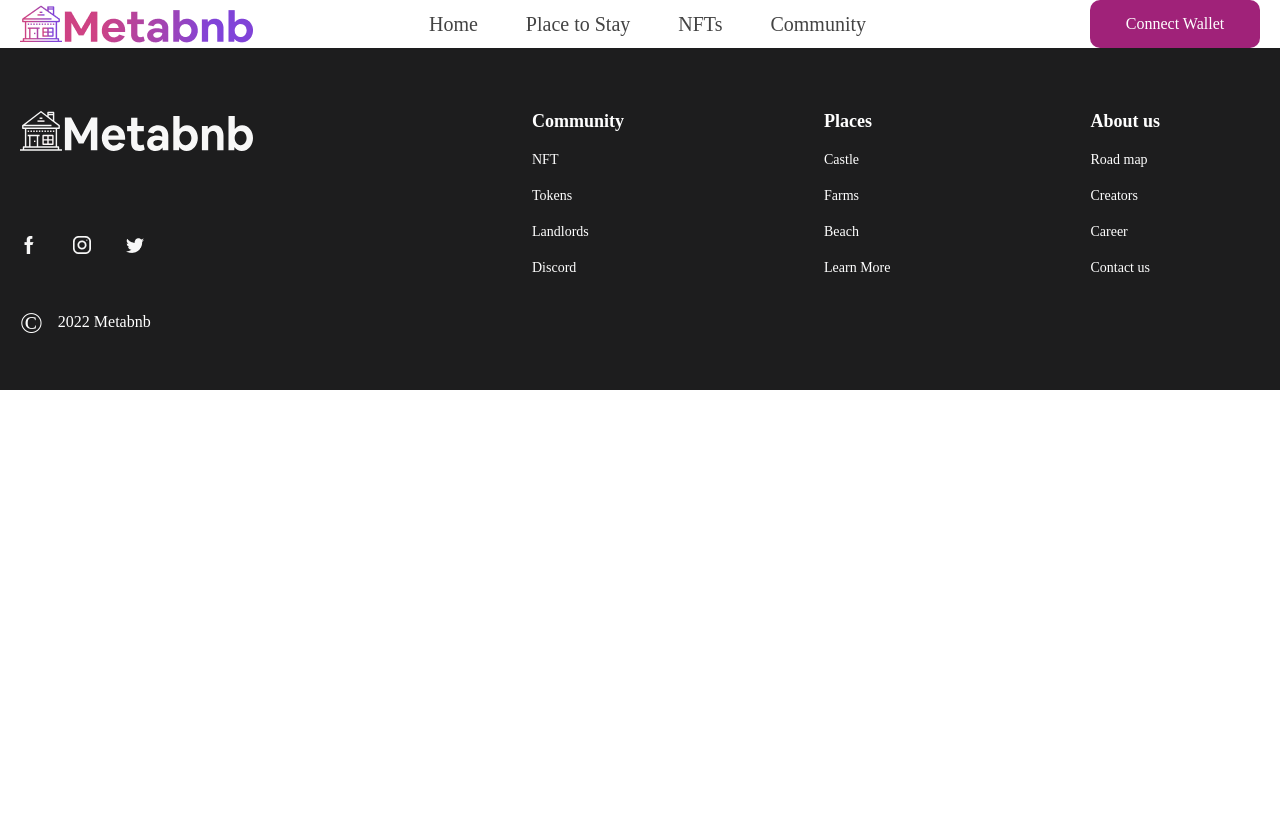
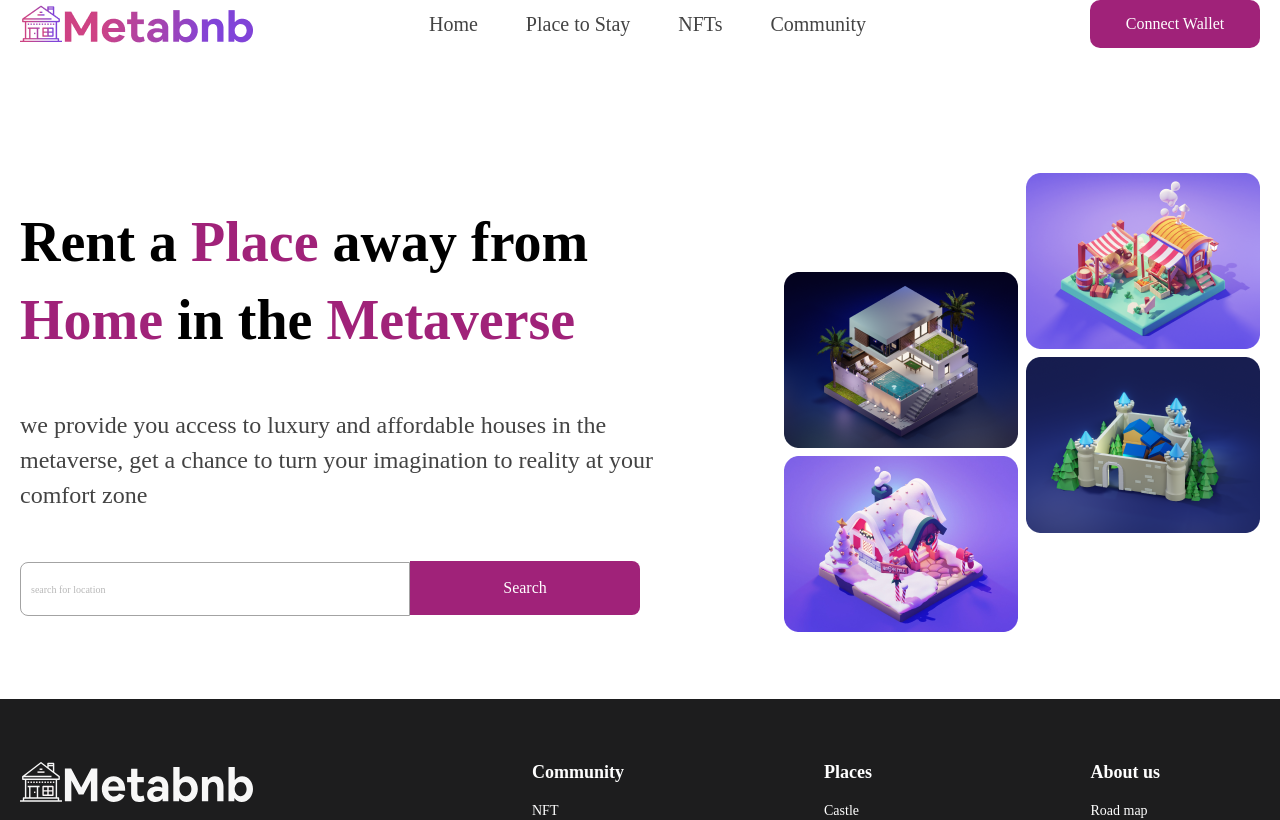
Before and after one commit to damolabolaji/meta-bnb, a React (Create React App) app: page / in a window 1280 px wide. Shown: the top 820 px of the page. Built offline with nearby package versions, Linux system fonts and the light colour scheme; a web font is replaced by a local one.

Commit message:
style: added styling to hero section of Home.js

```diff
--- a/package.json
+++ b/package.json
@@ -8,6 +8,7 @@
     "@testing-library/user-event": "^13.5.0",
     "react": "^18.2.0",
     "react-dom": "^18.2.0",
+    "react-router-dom": "^6.4.3",
     "react-scripts": "5.0.1",
     "web-vitals": "^2.1.4"
   },
--- a/src/App.js
+++ b/src/App.js
@@ -2,6 +2,9 @@ import logo from './logo.svg';
 
 import NavBar from './components/Navbar'
 import Footer from './components/Footer';
+import Home from './Home';
+
+import { Route, Routes } from 'react-router-dom'
 
 
 
@@ -11,6 +14,11 @@ function App() {
 
      <NavBar />
 
+     <Routes>
+            <Route path='/' element= {<Home/>} />
+
+        </Routes>
+
      <Footer />
 
     </div>
--- a/src/Home.js
+++ b/src/Home.js
@@ -1,7 +1,21 @@
+
+import Heroimage from './images/hero-image.png'
+
+
 const Home = () => {
     return (
-        <section>
+        <section className="hero-section">
+            <div className="intro">
+                <h1>Rent a <span>Place</span>  away from <span>Home</span> in the <span>Metaverse</span></h1>
+                <p>we provide you access to luxury and affordable houses in the metaverse, get a chance to turn your imagination to reality at your comfort zone</p>
 
+                <div className="search">
+                    <input type="text" placeholder='search for location'/>
+                    <a href="" className='btn search-btn'>Search</a>
+                </div>
+            </div>
+
+            <img src={Heroimage} alt="" />
 
         </section>
      );
--- a/src/components/Navbar.js
+++ b/src/components/Navbar.js
@@ -17,7 +17,7 @@ const NavBar = () => {
                 <li><a href="">Community</a></li>
             </ul>
 
-            <a href="" className="btn">Connect Wallet</a>
+            <a href="" className="btn connect-btn">Connect Wallet</a>
 
         </nav>
      );
--- a/src/index.css
+++ b/src/index.css
@@ -51,18 +51,85 @@ nav ul a {
 
 
 .btn {
-
   background-color: #A02279;
   color: white;
   font-size: 1.6rem;
   text-decoration: none;
+  text-align: center;
+
+}
+
+.connect-btn {
+  width: 17rem;
   border-radius: 10px;
-  width: 17rem;
-  height: 4.8rem;
-  text-align: center;
   line-height: 4.8rem;
 }
 
+/* ----- Homepage ----- */
+
+.hero-section {
+  gap: 100px;
+  padding: 12.5rem 0 6.7rem;
+}
+
+.hero-section .intro {
+  justify-content: unset;
+  padding: 3rem 0;
+  height: 400px;
+
+}
+
+.hero-section img {
+  width: 47.6rem;
+}
+
+.hero-section h1 {
+  font-size: 5.6rem;
+  line-height: 140%;
+}
+
+.hero-section span {
+  font-size: inherit;
+  color: #A02279;
+}
+
+.hero-section p {
+  font-size: 2.4em;
+  line-height: 35px;
+  color: #434343;
+  margin-top: 4.8rem;
+}
+
+.search {
+ height: 5.4rem;
+ margin-top: 4.8rem;
+}
+
+.search input {
+  width: 39rem;
+  height: 5.4rem;
+  padding: 2rem 1rem;
+  border-radius: 8px 0 0 8px;
+  border: 1px solid #A3A3A3;
+  display: inline-block;
+}
+
+::placeholder {
+  color: #B8B8B8;
+}
+
+.search-btn {
+  display: inline-block;
+  width: 23rem;
+  line-height: 5.4rem;
+  border-radius: 0 8px 8px 0;
+  text-align: center;
+}
+
+
+
+
+/* ----- Footer----- */
 
 footer {
   background-color: #1D1D1E;
--- a/src/index.js
+++ b/src/index.js
@@ -2,12 +2,16 @@ import React from 'react';
 import ReactDOM from 'react-dom/client';
 import './index.css';
 import App from './App';
+import {BrowserRouter} from 'react-router-dom'
 
 
 const root = ReactDOM.createRoot(document.getElementById('root'));
 root.render(
   <React.StrictMode>
-    <App />
+    <BrowserRouter>
+      <App />
+    </BrowserRouter>
+
   </React.StrictMode>
 );
 
```
Also changed, not shown: src/images/hero-image.png (renamed from src/images/Group 4028.png), 1 other file (tests, documents, lock files or other folders).
